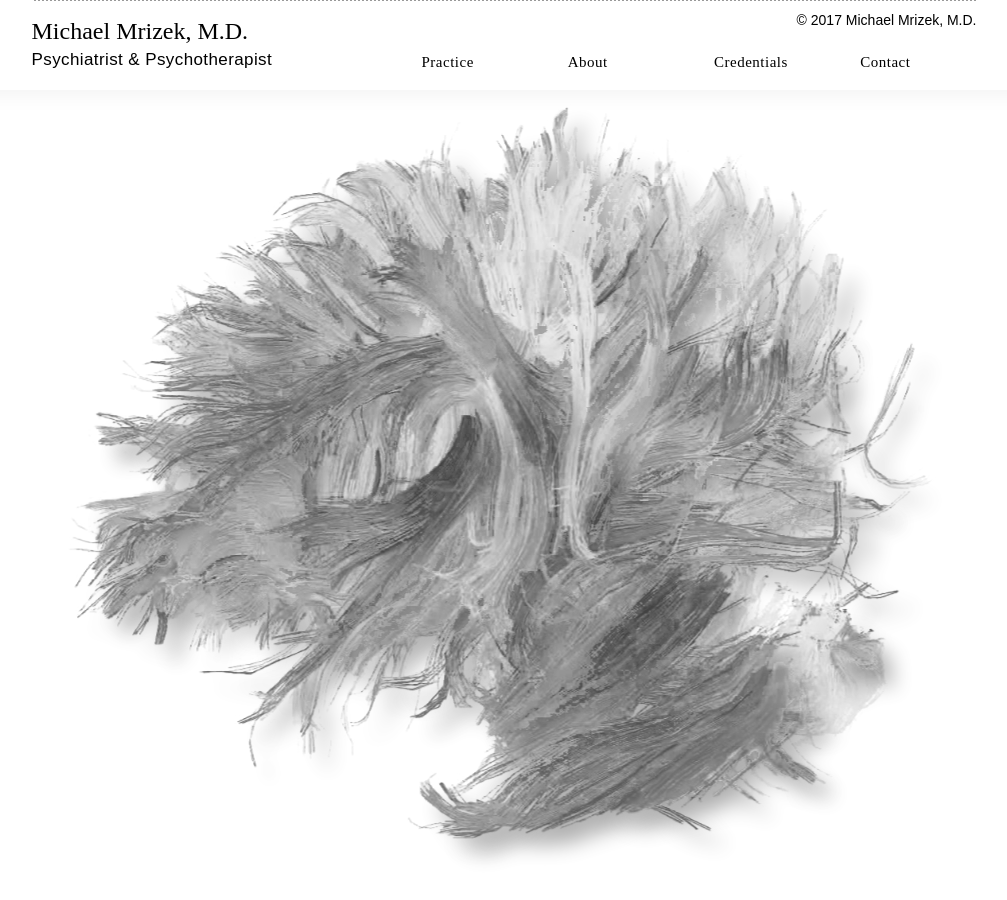
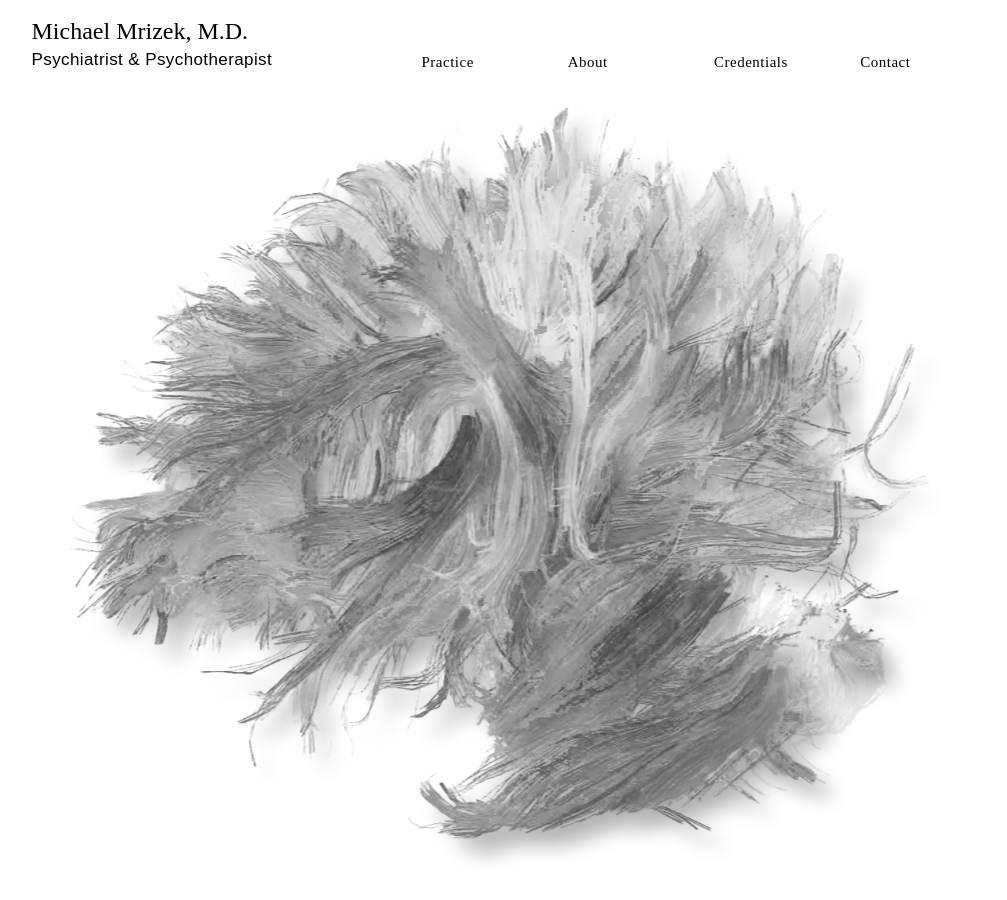
Before and after one commit to carolineportugal/michaelmrizekmd, a Jekyll site: the page built from index.html, in a window 1280 px wide. Shown: the whole page, without its empty margins (136-1143 px from the left). Built offline with Jekyll 4.4.1, drawn with Linux system fonts in a browser that asks for light colours; nearby versions of some CDN libraries; some web fonts are replaced; a script that is not in the unit is left out.

Commit message:
finalizes home page and footer

```diff
--- a/_sass/_home.scss
+++ b/_sass/_home.scss
@@ -6,7 +6,7 @@
   .outer-bg{
     width: 100%;
     min-height:100vh;
-    position: absolute;
+    position: relative;
     transform-style: preserve-3d;
     // border:3px solid red;
   }
--- a/css/main.scss
+++ b/css/main.scss
@@ -27,6 +27,8 @@
 
 footer{
   @include caravel-regular();
+  position:relative;
+  bottom:0;
 
   .footer-wrapper{
     height:1px;
--- a/index.html
+++ b/index.html
@@ -20,7 +20,8 @@
 
   $(document).ready(function() {
 
-    $('nav').css("background", "transparent");
+    $('nav').css("background", "transparent").css("box-shadow", "none");
+    $('footer').hide();
 
   });
 
```
Also changed, not shown: 2 other files.
